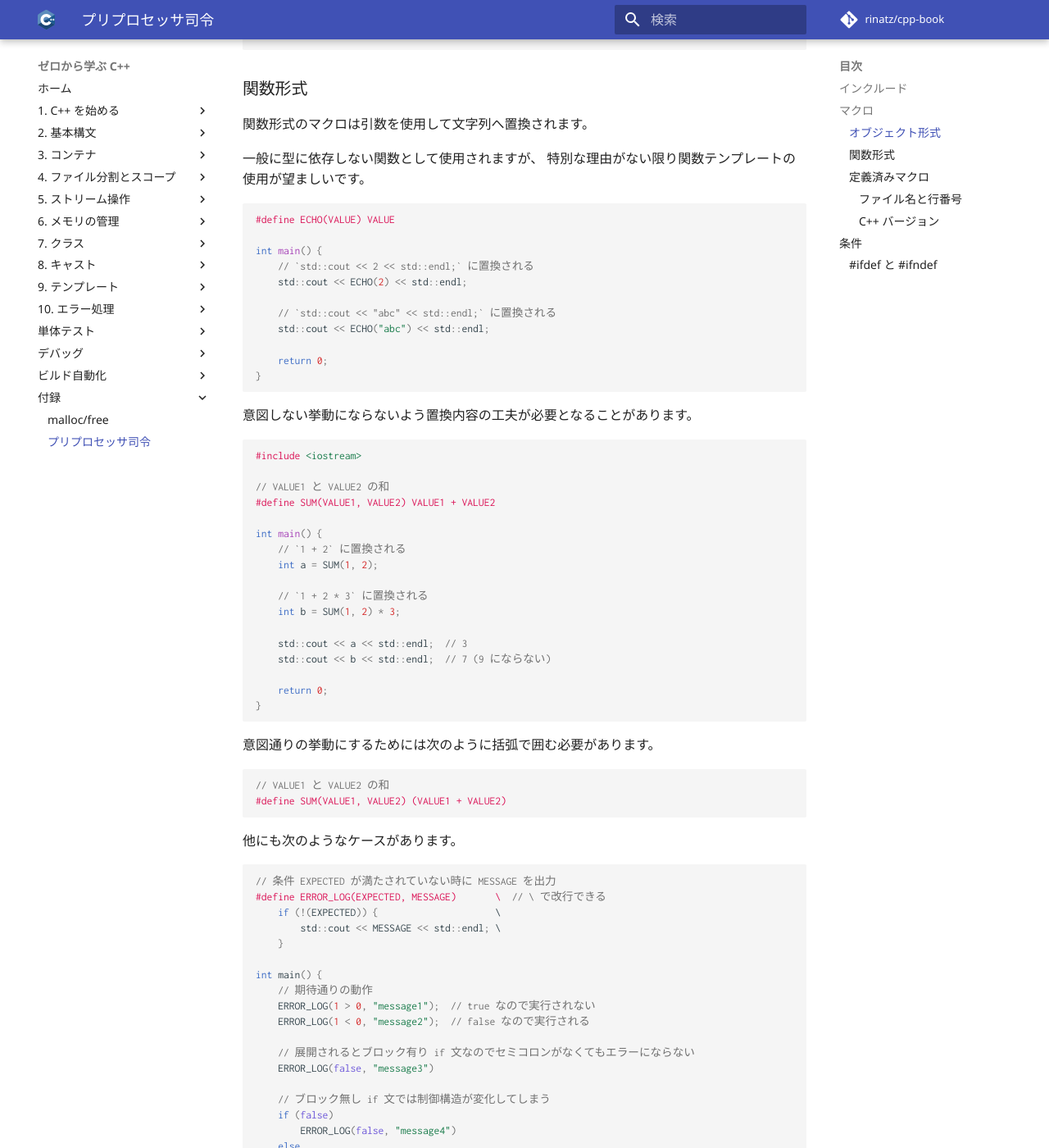
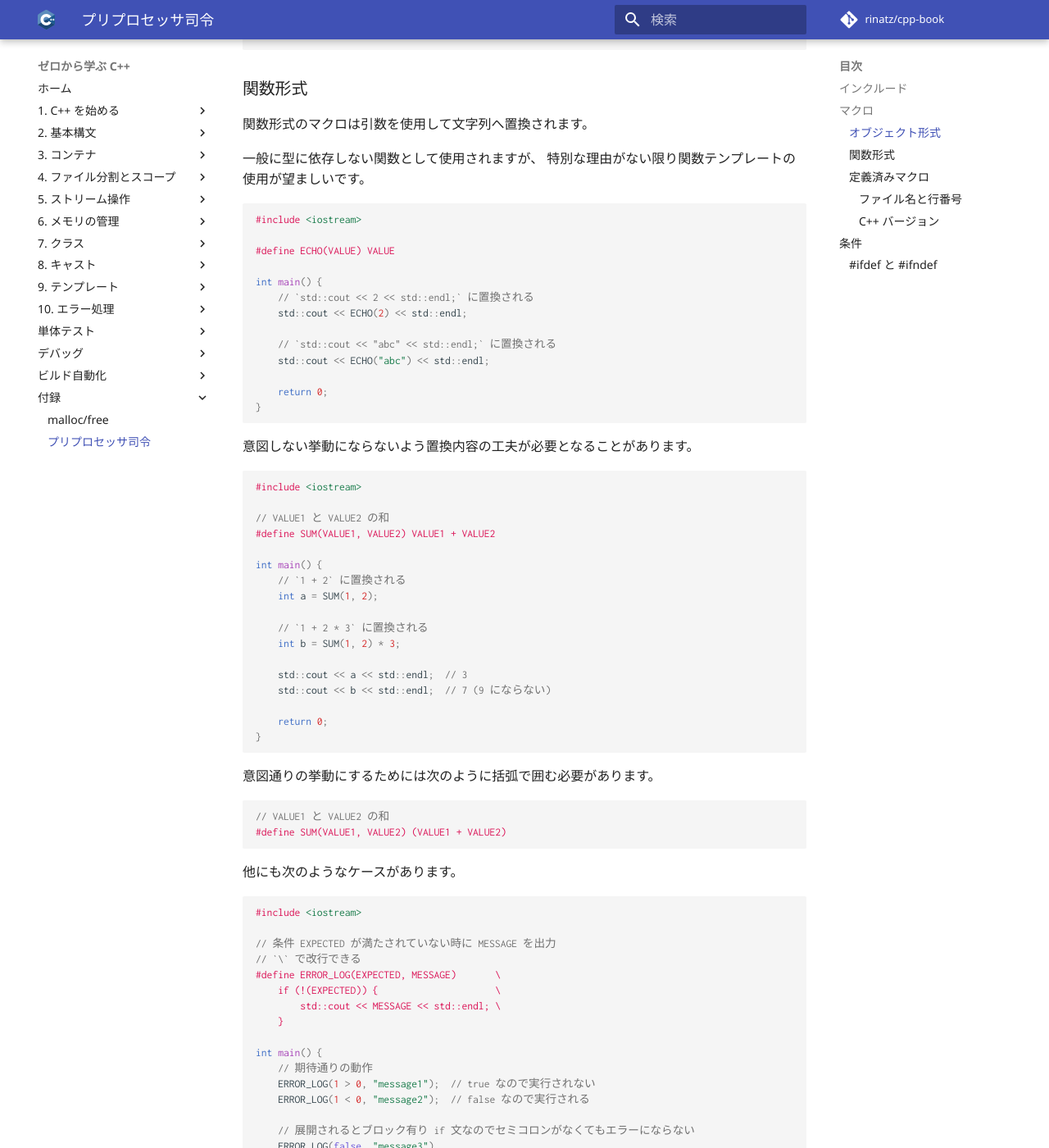
Before and after one commit to rinatz/cpp-book, an MkDocs documentation site: the page built from docs/appendix-preprocessor-directives.md, in a window 1280 px wide and 1400 px high, scrolled down 1115 px. Shown: the whole window at 82% size. Built offline with MkDocs 1.6.1 and Material for MkDocs 9.7.7, drawn with Linux system fonts in a browser that asks for light colours; comment, search, counter and statistics services are not loaded.

````diff
--- a/docs/appendix-preprocessor-directives.md
+++ b/docs/appendix-preprocessor-directives.md
@@ -52,6 +52,8 @@ int main() {
 特別な理由がない限り関数テンプレートの使用が望ましいです。
 
 ```cpp
+#include <iostream>
+
 #define ECHO(VALUE) VALUE
 
 int main() {
@@ -97,8 +99,11 @@ int main() {
 他にも次のようなケースがあります。
 
 ```cpp
+#include <iostream>
+
 // 条件 EXPECTED が満たされていない時に MESSAGE を出力
-#define ERROR_LOG(EXPECTED, MESSAGE)       \  // \ で改行できる
+// `\` で改行できる
+#define ERROR_LOG(EXPECTED, MESSAGE)       \
     if (!(EXPECTED)) {                     \
         std::cout << MESSAGE << std::endl; \
     }
````
